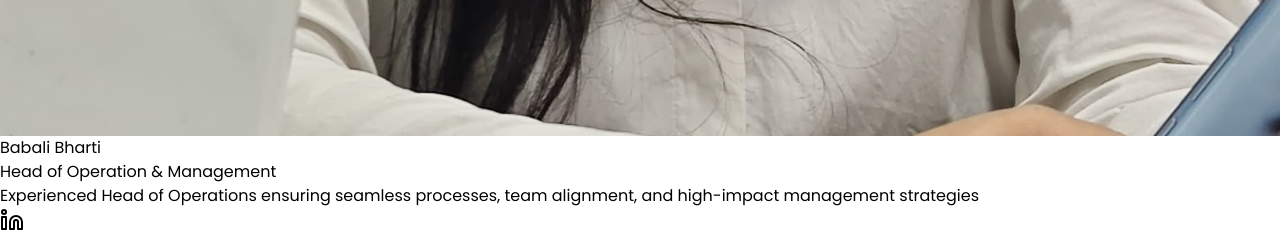
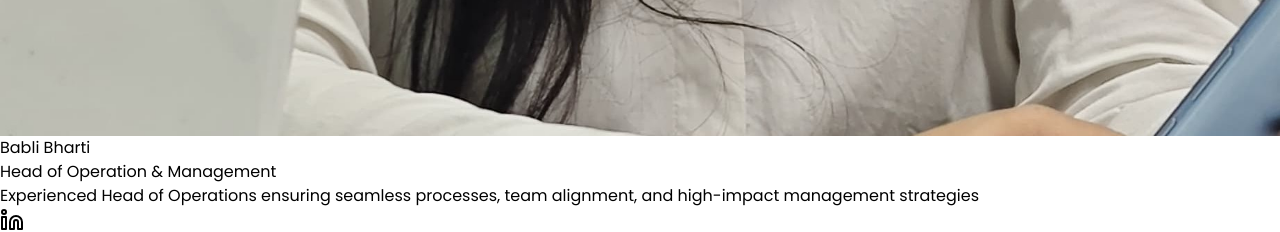
Before and after one commit to SanjeevCod3r/ZesterTech.Com, a React (Vite) app: page /about in a window 1280 px wide. Shown: the part 6080-6312 px from the top of the page. Built offline with nearby package versions, Linux system fonts and the light colour scheme.

Commit message:
[Sanjeev] Add: Done Name Change

```diff
--- a/src/assets/data/teammemberdata.js
+++ b/src/assets/data/teammemberdata.js
@@ -52,7 +52,7 @@ export const teamMembers = [
       },
     },
     {
-      name: 'Babali Bharti',
+      name: 'Babli Bharti',
       position: 'Head of Operation & Management',
       bio: 'Experienced Head of Operations ensuring seamless processes, team alignment, and high-impact management strategies',
       image: babliimage,
```
